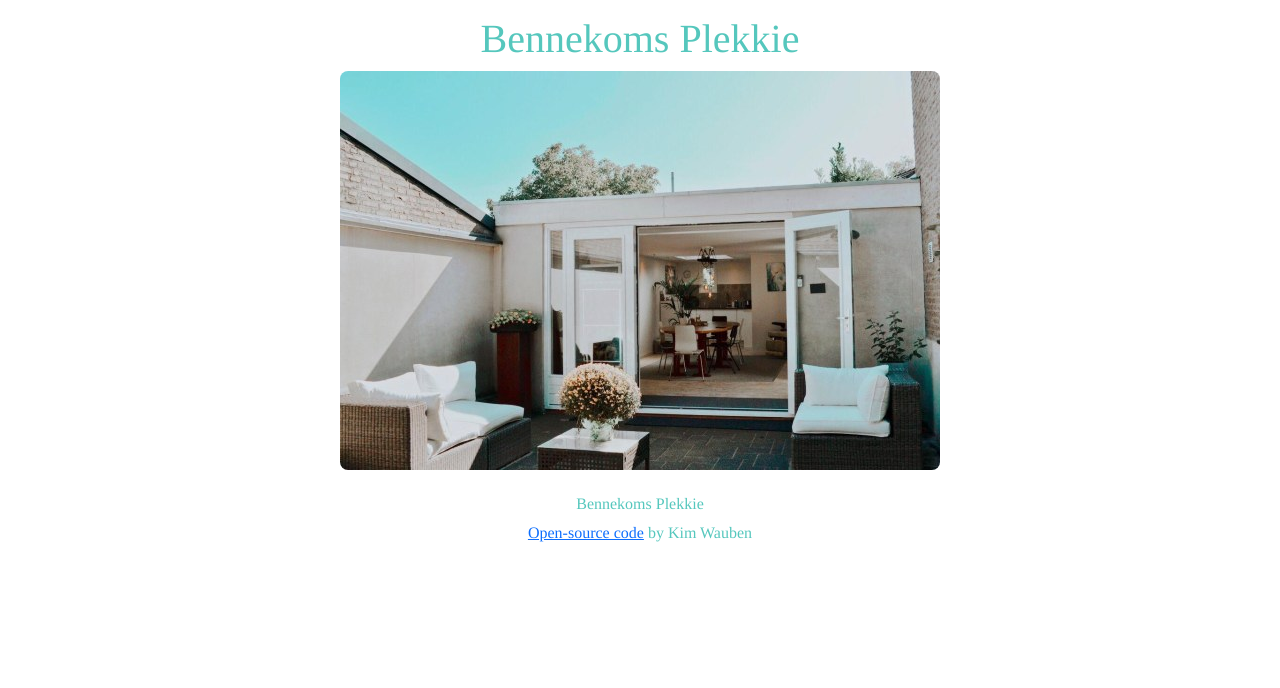
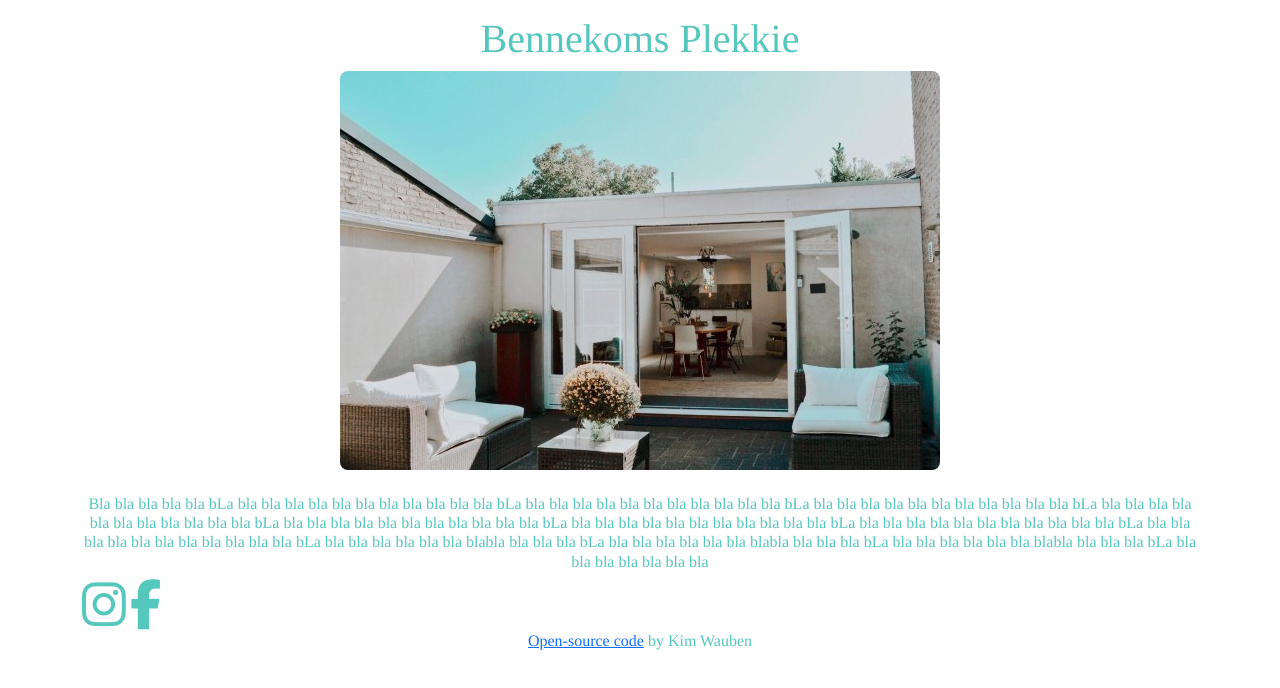
Before and after one commit to KimW1998/Bennekomsplekkie, a plain HTML site: page index.html in a window 1280 px wide. Drawn offline with nearby package versions, Linux system fonts and the light colour scheme.

Commit message:
Inserted font awesome script and insta and facebook icon

```diff
--- a/index.html
+++ b/index.html
@@ -1,6 +1,7 @@
 <!DOCTYPE html>
 <html lang="en">
 <head>
+    <script src="https://kit.fontawesome.com/aee18d0673.js" crossorigin="anonymous"></script>
     <meta charset="UTF-8">
     <meta name="viewport" content="width=device-width, initial-scale=1.0">
     <title>Bennekoms Plekkie</title>
@@ -8,6 +9,7 @@
     <link href="https://cdn.jsdelivr.net/npm/bootstrap@5.0.0-beta1/dist/css/bootstrap.min.css" rel="stylesheet" integrity="sha384-giJF6kkoqNQ00vy+HMDP7azOuL0xtbfIcaT9wjKHr8RbDVddVHyTfAAsrekwKmP1" crossorigin="anonymous">
     <link rel="preconnect" href="https://fonts.gstatic.com">
     <link href="https://fonts.googleapis.com/css2?family=Tinos&display=swap" rel="stylesheet">
+
 </head>
 <body>
     <div class="container">
@@ -17,8 +19,12 @@
     <img src="pictures/Bedrijfs-ruimte.jpg" alt="Bedrijfs ruimte" class="titlePicture">
     <br />
     <h6>
-        Bennekoms Plekkie
+        Bla bla bla bla bla bLa bla bla bla bla bla bla bla bla bla bla bla bLa bla bla bla bla bla bla bla bla bla bla bla bLa bla bla bla bla bla bla bla bla bla bla bla bLa bla bla bla bla bla bla bla
+        bla bla bla bla bLa bla bla bla bla bla bla bla bla bla bla bla bLa bla bla bla bla bla bla bla bla bla bla bla bLa bla bla bla bla bla bla bla bla bla bla bla bLa bla bla bla bla bla bla bla
+        bla bla bla bla bLa bla bla bla bla bla bla blabla bla bla bla bLa bla bla bla bla bla bla blabla bla bla bla bLa bla bla bla bla bla bla blabla bla bla bla bLa bla bla bla bla bla bla bla
     </h6>
+    <i class="fab fa-instagram"></i>
+    <i class="fab fa-facebook-f"></i>
     <script src="script.js"></script>
     <footer> <a href="https://github.com/KimW1998/Bennekomsplekkie">Open-source code</a> by Kim Wauben</footer>
     </div>
--- a/style.css
+++ b/style.css
@@ -20,6 +20,27 @@ h6 {
   color: rgb(85, 199, 189);
 }
 
+.fa {
+  padding: 20px;
+  width: 50px;
+  text-align: center;
+  text-decoration: none;
+}
+
+.fa:hover {
+  opacity: 0.7;
+}
+
+.fa-instagram {
+  color: rgb(85, 199, 189);
+  font-size: 50px;
+}
+
+.fa-facebook-f {
+  color: rgb(85, 199, 189);
+  font-size: 50px;
+}
+
 footer {
   text-align: center;
   font-family: "Tinos", serif;
```
